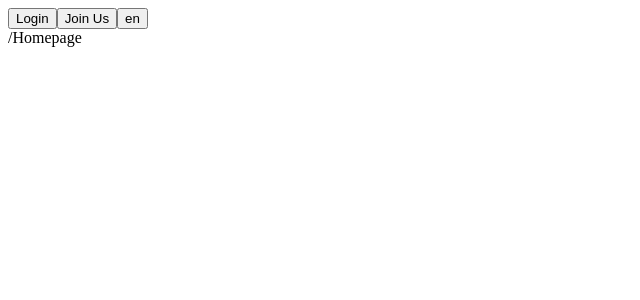
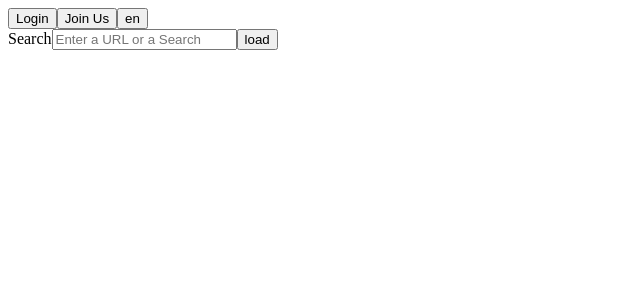
Before and after one commit to harrison-nc/tipestry-frontend, a React (Create React App) app: page / in a window 1280 px wide. Shown: the top 300 px of the page, without its empty margins (0-640 px from the left). Built offline with nearby package versions, Linux system fonts and the light colour scheme.

Commit message:
Add Search component

```diff
--- a/src/App.js
+++ b/src/App.js
@@ -1,13 +1,14 @@
 import './css/App.css';
 import Navbar from './components/Navbar';
+import Search from './components/Search';
 
 function App() {
-  return (
-    <div className="App">
-      <Navbar />
-      /Homepage
-    </div>
-  );
+    return (
+        <div className="App">
+            <Navbar />
+            <Search />
+        </div>
+    );
 }
 
 export default App;
--- /dev/null
+++ b/src/components/Search.js
@@ -0,0 +1,14 @@
+function Search() {
+    return (
+        <div>
+            <form>
+                <label>Search
+                    <input name="query" type="text" placeholder="Enter a URL or a Search" />
+                </label>
+                <input type="submit" value="load" />
+            </form>
+        </div>
+    );
+}
+
+export default Search;
```
